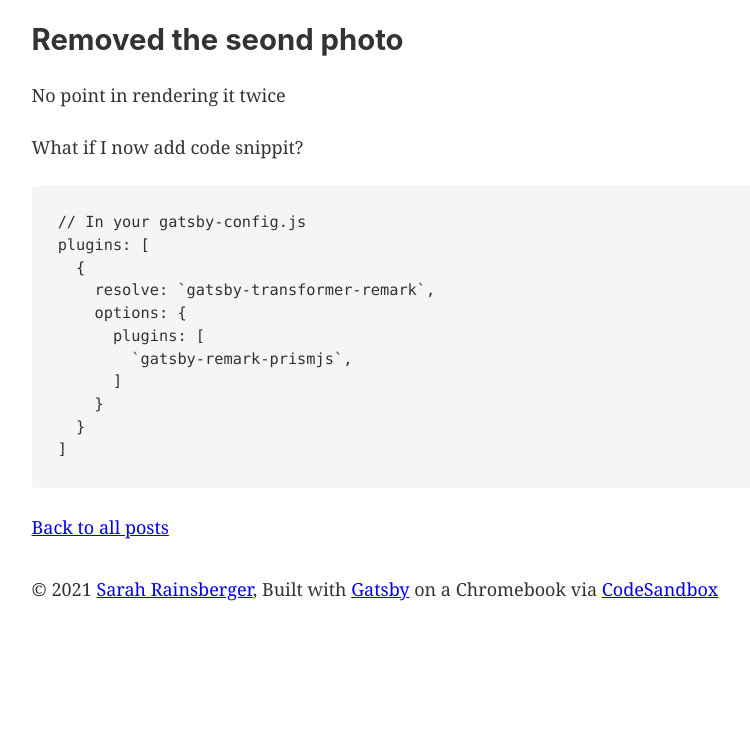
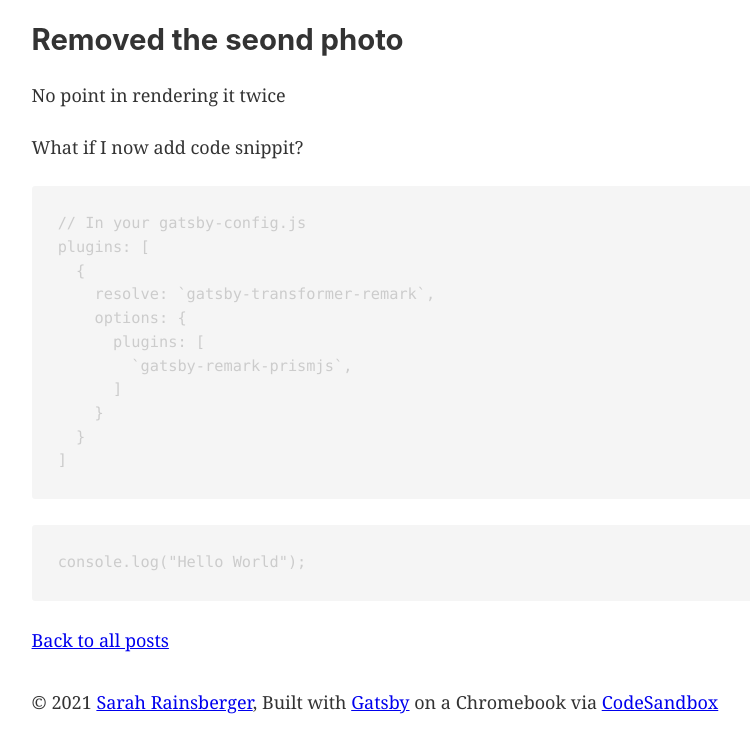
Before and after one commit to side-projects-42/sGatz, a Gatsby site: page /posts/first-post in a window 1280 px wide. Shown: the part 717-1459 px from the top of the page, without its empty margins (148-898 px from the left). Before the commit the page ends 1346 px from the top, so only its background shows below. Built offline with nearby package versions, Linux system fonts and the light colour scheme; Gatsby itself is replaced by a stand-in of ours; some packages are replaced by stand-ins of ours; code samples lack their colours.

Commit message:
prismjs code formatting works, now looking into show language option

````diff
--- a/gatsby-browser.js
+++ b/gatsby-browser.js
@@ -5,3 +5,6 @@
  */
 
 // You can delete this file if you're not using it
+
+require("prismjs/themes/prism-tomorrow.css")
+require("prismjs/plugins/line-numbers/prism-line-numbers.css")
--- a/gatsby-config.js
+++ b/gatsby-config.js
@@ -100,6 +100,14 @@ module.exports = {
               wrapperStyle: 'padding-top:1.25em; padding-left: 0.5em; padding-right: 0.5em; text-align: center; color:#5e5c5c; background-color:#e8e8e8; font-style: italic; font-size: smaller;'
             }
           },
+          {
+            resolve: `gatsby-remark-prismjs`,
+            options: {
+              classPrefix: "language-",
+              inlineCodeMarker: null,
+              aliases: {},
+            },
+          },
         ]
       }
     },
--- a/src/posts/first-post.md
+++ b/src/posts/first-post.md
@@ -30,3 +30,7 @@ plugins: [
   }
 ]
 ```
+
+```js
+console.log("Hello World");
+```
````
Also changed, not shown: package.json (+12 -3 lines), 1 other file.
